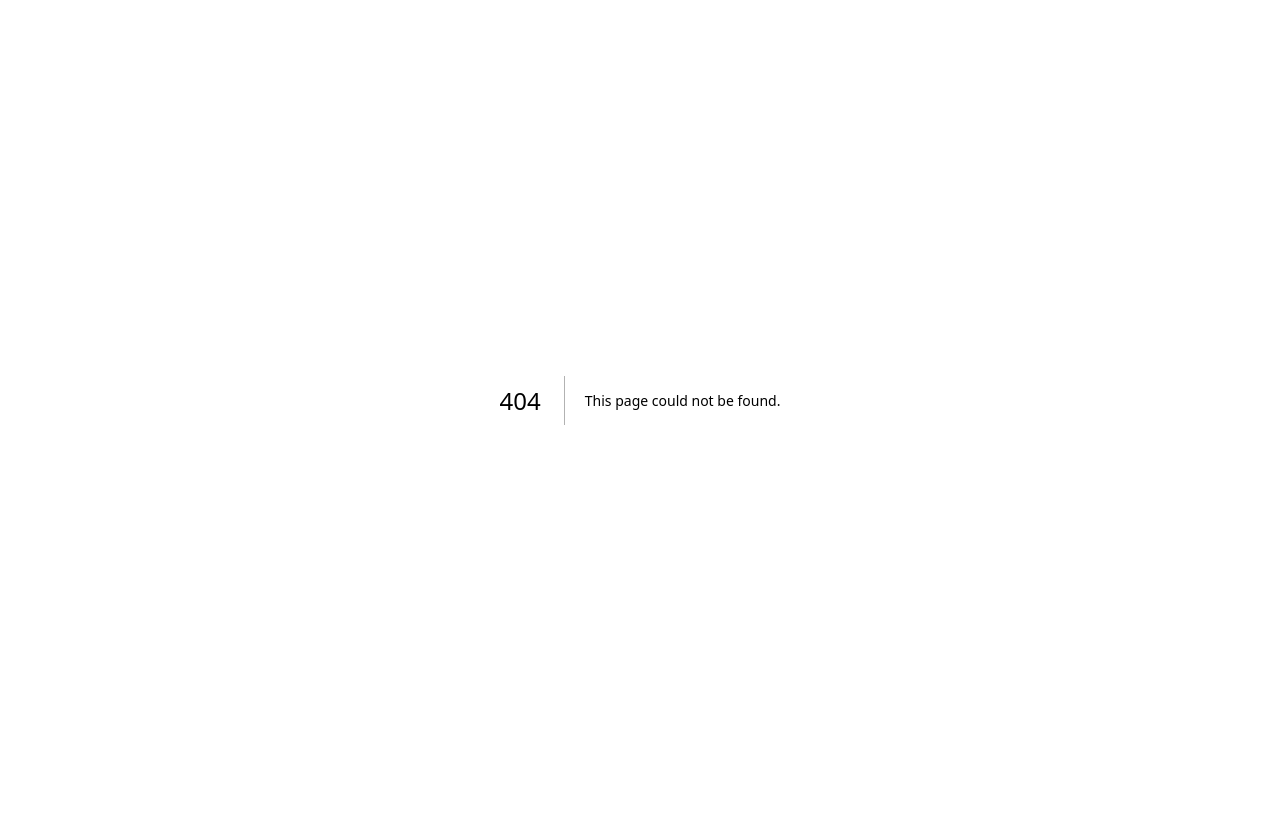
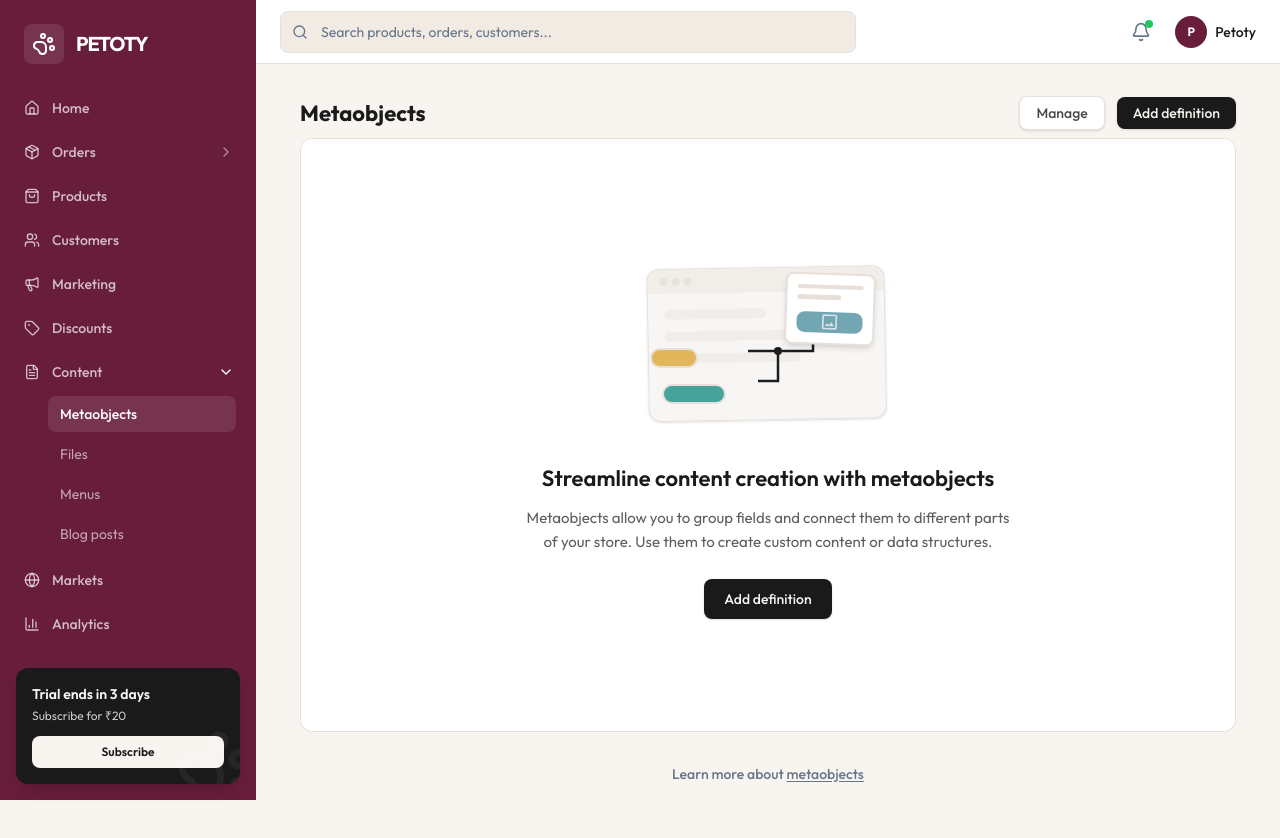
Before and after one commit to Sandhya-puchakayala/petoty-admin-nextjs, a Next.js app: page /content/metaobjects in a window 1280 px wide. Before the commit this address had no page. Before the commit the page ends 800 px from the top, so only its background shows below. Built offline with nearby package versions, Linux system fonts and the light colour scheme.

Commit message:
feat: add Content dropdown menu and Metaobjects page

```diff
--- /dev/null
+++ b/app/content/metaobjects/page.tsx
@@ -0,0 +1,122 @@
+"use client";
+
+import { DashboardLayout } from "@/components/layout/DashboardLayout";
+import { motion } from "framer-motion";
+
+export default function MetaobjectsPage() {
+  return (
+    <DashboardLayout>
+      <div className="p-4 md:p-6 lg:p-8 space-y-6 max-w-[1000px] mx-auto min-h-[calc(100vh-4rem)] flex flex-col pt-2 bg-background">
+
+        {/* Header Section */}
+        <div className="flex flex-col sm:flex-row sm:items-center justify-between gap-4 mb-2">
+          <h1 className="text-xl md:text-[22px] font-bold text-foreground">
+            Metaobjects
+          </h1>
+          <div className="flex items-center gap-3">
+            <button className="flex items-center gap-2 bg-card hover:bg-muted border border-border text-foreground/80 font-medium px-4 py-1.5 rounded-lg text-sm transition-colors shadow-sm">
+              Manage
+            </button>
+            <button className="bg-foreground hover:bg-foreground/90 text-background font-medium px-4 py-1.5 rounded-lg text-sm transition-colors shadow-sm">
+              Add definition
+            </button>
+          </div>
+        </div>
+
+        {/* Main Content Card */}
+        <motion.div
+           initial={{ opacity: 0, y: 15 }}
+           animate={{ opacity: 1, y: 0 }}
+           transition={{ duration: 0.4 }}
+           className="bg-card rounded-xl border border-border flex flex-col overflow-hidden relative"
+        >
+          <div className="py-20 md:py-28 px-6 flex flex-col items-center justify-center text-center">
+
+            {/* Custom SVG Illustration */}
+            <motion.div
+               initial={{ opacity: 0, y: 10 }}
+               animate={{ opacity: 1, y: 0 }}
+               transition={{ duration: 0.6, delay: 0.1 }}
+               className="relative w-[280px] h-[180px] mb-8"
+            >
+               {/* Browser UI Background */}
+               <div className="absolute inset-0 bg-transparent flex items-center justify-center">
+                 <div className="w-[85%] h-[85%] bg-muted/60 rounded-xl shadow-sm border border-border/40 flex flex-col overflow-hidden -rotate-1 origin-bottom-right">
+                   {/* Browser Bar */}
+                   <div className="h-6 bg-border/40 w-full flex items-center px-3 gap-1">
+                     <div className="w-2 h-2 rounded-full bg-border/80"></div>
+                     <div className="w-2 h-2 rounded-full bg-border/80"></div>
+                     <div className="w-2 h-2 rounded-full bg-border/80"></div>
+                   </div>
+                   {/* Browser Content placeholder lines */}
+                   <div className="p-4 flex flex-col gap-3">
+                      <div className="w-1/2 h-2.5 bg-border/40 rounded-full"></div>
+                      <div className="w-3/4 h-2.5 bg-border/40 rounded-full"></div>
+                      <div className="w-2/3 h-2.5 bg-border/40 rounded-full"></div>
+                   </div>
+                 </div>
+               </div>
+
+               {/* Metaobjects specific Illustration overlay */}
+               <div className="absolute inset-0 z-10 flex items-center justify-center">
+                 {/* Connection Lines (SVGs) */}
+                 <div className="absolute w-full h-full">
+                    <svg viewBox="0 0 280 180" className="w-full h-full">
+                      {/* Line from yellow pill to right */}
+                      <path d="M 120 100 L 150 100" stroke="#1C1E1D" strokeWidth="2.5" fill="none" />
+                      {/* Line from green pill to right */}
+                      <path d="M 130 130 L 150 130 L 150 100" stroke="#1C1E1D" strokeWidth="2.5" fill="none" className="rounded" />
+                      {/* Connection node point */}
+                      <circle cx="150" cy="100" r="4" fill="#1C1E1D" />
+                      {/* Line connecting to card */}
+                      <path d="M 154 100 L 185 100 L 185 68" stroke="#1C1E1D" strokeWidth="2.5" fill="none" />
+                    </svg>
+                 </div>
+
+                 {/* Pills & Cards Elements */}
+                 <div className="absolute left-[8%] bottom-[35%] w-12 h-5 bg-[#E2B75B] rounded-full border-[2.5px] border-[#1C1E1D] z-20"></div>
+                 <div className="absolute left-[12%] bottom-[15%] w-16 h-5 bg-[#45A39B] rounded-full border-[2.5px] border-[#1C1E1D] z-20"></div>
+
+                 {/* Floating Content Card (Right side) */}
+                 <div className="absolute right-[12%] top-[12%] w-[32%] h-[40%] bg-card rounded-lg shadow-md border-[2.5px] border-[#1C1E1D] z-20 flex flex-col p-2.5 rotate-2">
+                    {/* Header lines */}
+                    <div className="w-full h-2 bg-border rounded-full mb-1.5"></div>
+                    <div className="w-2/3 h-2 bg-border rounded-full mb-3"></div>
+
+                    {/* Image Placeholder */}
+                    <div className="w-full h-10 bg-[#72A6B2] rounded mt-auto flex items-center justify-center relative overflow-hidden">
+                       <svg viewBox="0 0 24 24" className="w-5 h-5 text-white/70">
+                         <path fill="currentColor" d="M19,19H5V5H19M19,3H5A2,2 0 0,0 3,5V19A2,2 0 0,0 5,21H19A2,2 0 0,0 21,19V5A2,2 0 0,0 19,3M13.96,12.29L11.21,15.83L9.25,13.47L6.5,17H17.5L13.96,12.29Z" />
+                       </svg>
+                    </div>
+                 </div>
+               </div>
+            </motion.div>
+
+            {/* Text Content */}
+            <h2 className="text-xl md:text-[22px] font-semibold text-foreground mb-3 font-sans">
+              Streamline content creation with metaobjects
+            </h2>
+            <p className="text-[#5c5f62] text-[15px] max-w-[500px] leading-relaxed mb-6 font-sans mx-auto">
+              Metaobjects allow you to group fields and connect them to
+              different parts of your store. Use them to create custom content
+              or data structures.
+            </p>
+
+            <button className="bg-foreground hover:bg-foreground/90 text-background font-medium px-5 py-2.5 rounded-lg text-sm transition-colors shadow-sm">
+              Add definition
+            </button>
+          </div>
+        </motion.div>
+
+        {/* Footer Link */}
+        <div className="flex justify-center pt-2 pb-6">
+          <a href="#" className="text-sm font-medium text-muted-foreground hover:text-foreground hover:underline transition-colors">
+            Learn more about <span className="underline underline-offset-2">metaobjects</span>
+          </a>
+        </div>
+
+      </div>
+    </DashboardLayout>
+  );
+}
--- /dev/null
+++ b/app/content/page.tsx
@@ -0,0 +1,15 @@
+"use client";
+
+import { useEffect } from "react";
+import { useRouter } from "next/navigation";
+
+export default function ContentPage() {
+  const router = useRouter();
+
+  useEffect(() => {
+    // Redirect to the first sub-item automatically
+    router.replace("/content/metaobjects");
+  }, [router]);
+
+  return null;
+}
--- a/components/dashboard/PetotySidebar.tsx
+++ b/components/dashboard/PetotySidebar.tsx
@@ -28,7 +28,15 @@ const menuItems: MenuItem[] = [
   { icon: Users, label: "Customers", href: "/customers" },
   { icon: Megaphone, label: "Marketing", href: "/marketing" },
   { icon: Tag, label: "Discounts", href: "/discounts" },
-  { icon: FileText, label: "Content", href: "/content" },
+  {
+    icon: FileText, label: "Content", href: "/content",
+    subItems: [
+      { label: "Metaobjects", href: "/content/metaobjects" },
+      { label: "Files", href: "/content/files" },
+      { label: "Menus", href: "/content/menus" },
+      { label: "Blog posts", href: "/content/blog-posts" },
+    ]
+  },
   { icon: Globe, label: "Markets", href: "/markets" },
   { icon: BarChart3, label: "Analytics", href: "/analytics" },
   { icon: Store, label: "Online Store", href: "/store" },
```
